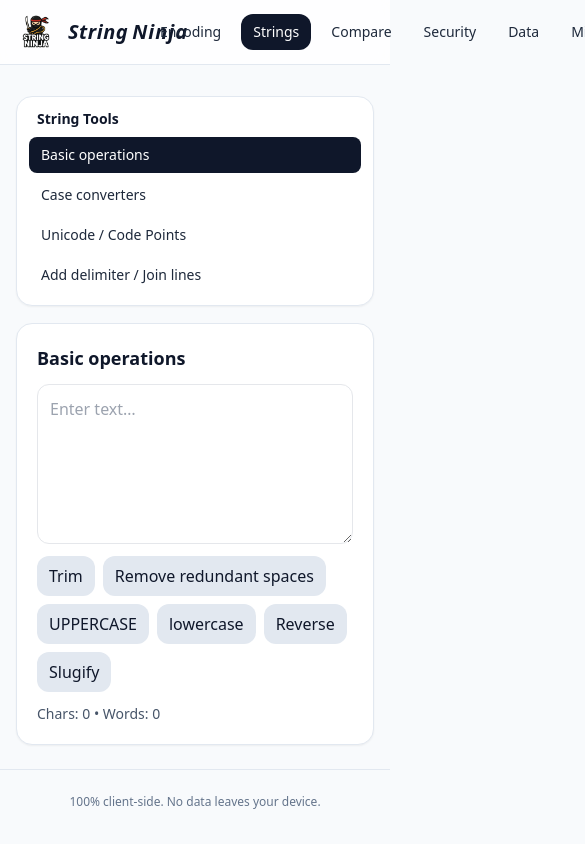
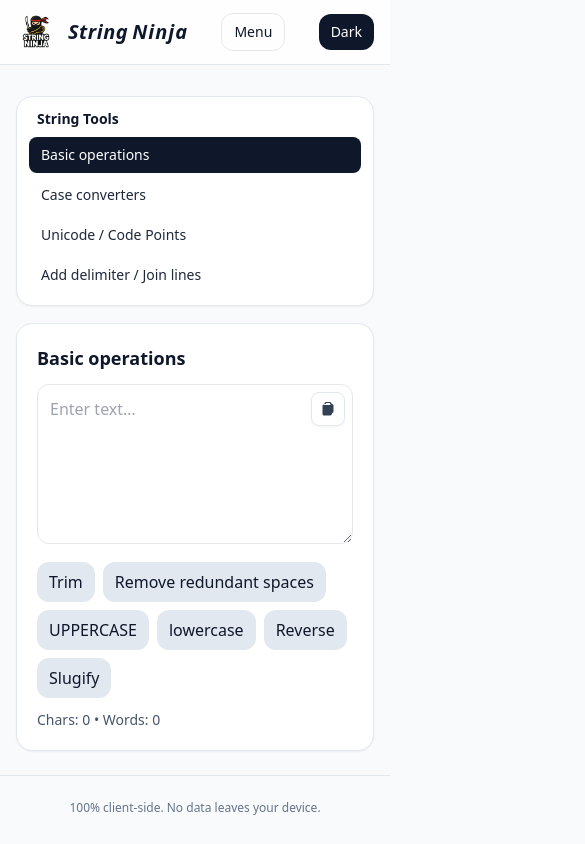
Before and after one commit to pushkar-r/String-Ninja, a React (Vite) app: page /strings in a window 390 px wide. Shown: the top 844 px of the page, 585 px wide, since content can reach past the window. Built offline with nearby package versions, Linux system fonts and the light colour scheme.

Commit message:
custom domain changes

```diff
--- a/src/App.tsx
+++ b/src/App.tsx
@@ -22,6 +22,7 @@ export default function App() {
   const { theme, toggle } = useTheme()
   const navigate = useNavigate()
   const [q, setQ] = useState('')
+  const [mobileOpen, setMobileOpen] = useState(false)
 
   const tools = [
     // Encoding
@@ -74,9 +75,9 @@ export default function App() {
   }
 
   return (
-    <div className="min-h-screen text-slate-900 dark:text-slate-100">
+    <div className="min-h-screen text-slate-900 dark:text-slate-100 break-words">
       <header className="sticky top-0 z-10 bg-white/80 dark:bg-slate-900/80 backdrop-blur border-b border-slate-200 dark:border-slate-800">
-        <div className="max-w-6xl mx-auto px-4 py-3 flex items-center justify-between">
+        <div className="max-w-6xl mx-auto px-4 py-3 flex flex-wrap items-center justify-between gap-3">
           <div className="flex items-center gap-3">
             <img src={`${import.meta.env.BASE_URL}logo1-nobg.png`} alt="String Ninja" className="h-10 w-auto object-contain" />
             <div className="flex items-baseline gap-1 select-none">
@@ -84,7 +85,7 @@ export default function App() {
               <span className="text-xl md:text-2xl font-black italic tracking-wider text-slate-900 dark:text-emerald-300">Ninja</span>
             </div>
           </div>
-          <nav className="flex gap-2">
+          <nav className="hidden md:flex gap-2 overflow-x-auto whitespace-nowrap">
             <NavItem to="/">Encoding</NavItem>
             <NavItem to="/strings">Strings</NavItem>
             <NavItem to="/compare">Compare</NavItem>
@@ -120,10 +121,23 @@ export default function App() {
               {tools.map(t => <option key={t.path} value={t.label} />)}
             </datalist>
           </div>
+          <button onClick={()=>setMobileOpen(v=>!v)} className="md:hidden px-3 py-2 rounded-xl text-sm border dark:border-slate-700">Menu</button>
           <button onClick={toggle} className="px-3 py-2 rounded-xl text-sm bg-slate-900 text-white dark:bg-slate-200 dark:text-slate-900">
             {theme === 'dark' ? 'Light' : 'Dark'}
           </button>
         </div>
+      {mobileOpen && (
+          <div className="md:hidden border-t border-slate-200 dark:border-slate-800">
+            <div className="max-w-6xl mx-auto px-4 py-2 flex flex-wrap gap-2">
+              <NavItem to="/">Encoding</NavItem>
+              <NavItem to="/strings">Strings</NavItem>
+              <NavItem to="/compare">Compare</NavItem>
+              <NavItem to="/security">Security</NavItem>
+              <NavItem to="/data">Data</NavItem>
+              <NavItem to="/misc">Misc</NavItem>
+            </div>
+          </div>
+        )}
       </header>
       <main className="max-w-6xl mx-auto px-4 py-6">
         <Outlet />
--- a/src/pages/Strings.tsx
+++ b/src/pages/Strings.tsx
@@ -40,7 +40,10 @@ export default function Strings() {
       case 'basic':
         return (
           <ToolCard title="Basic operations">
-            <textarea value={text} onChange={e=>setText(e.target.value)} placeholder="Enter text…" className="w-full h-40 rounded-xl border p-3 dark:bg-slate-900" />
+            <div className="relative">
+              <textarea value={text} onChange={e=>setText(e.target.value)} placeholder="Enter text…" className="w-full h-40 rounded-xl border p-3 dark:bg-slate-900 pr-12" />
+              <div className="absolute top-2 right-2"><CopyButton value={text} /></div>
+            </div>
             <div className="flex flex-wrap gap-2">
               <button onClick={()=>setText(text.trim())} className="px-3 py-2 rounded-xl bg-slate-200 dark:bg-slate-800">Trim</button>
               <button onClick={()=>setText(text.split(/\r?\n/).map(l => l.replace(/[ \t]+/g,' ').trim()).join('\n'))} className="px-3 py-2 rounded-xl bg-slate-200 dark:bg-slate-800">Remove redundant spaces</button>
--- a/vite.config.ts
+++ b/vite.config.ts
@@ -5,7 +5,8 @@ import topLevelAwait from 'vite-plugin-top-level-await'
 
 export default defineConfig(({ mode }) => {
   const repo = (process.env.GITHUB_REPOSITORY || '').split('/')[1] || 'String-Ninja'
-  const base = mode === 'production' ? `/${repo}/` : '/'
+  const explicitBase = process.env.VITE_BASE
+  const base = explicitBase || (mode === 'production' ? `/${repo}/` : '/')
   return {
     base,
     plugins: [react(), wasm(), topLevelAwait()],
```
Also changed, not shown: 1 other file (tests, documents, lock files or other folders).
